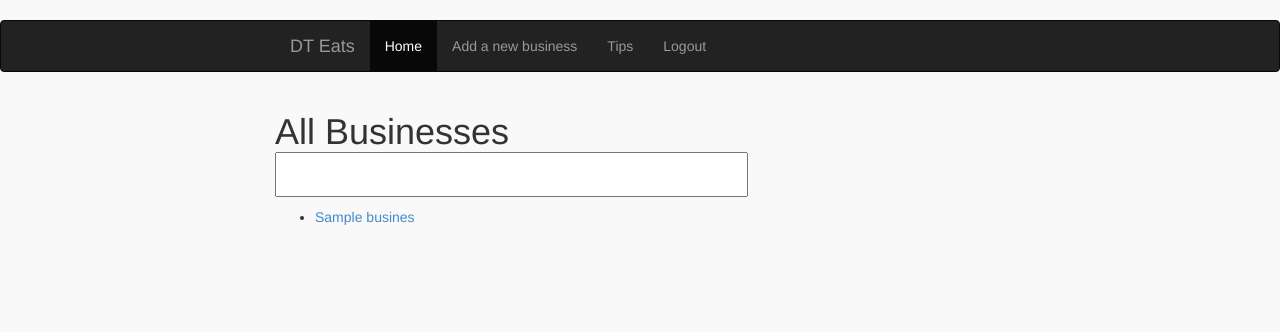
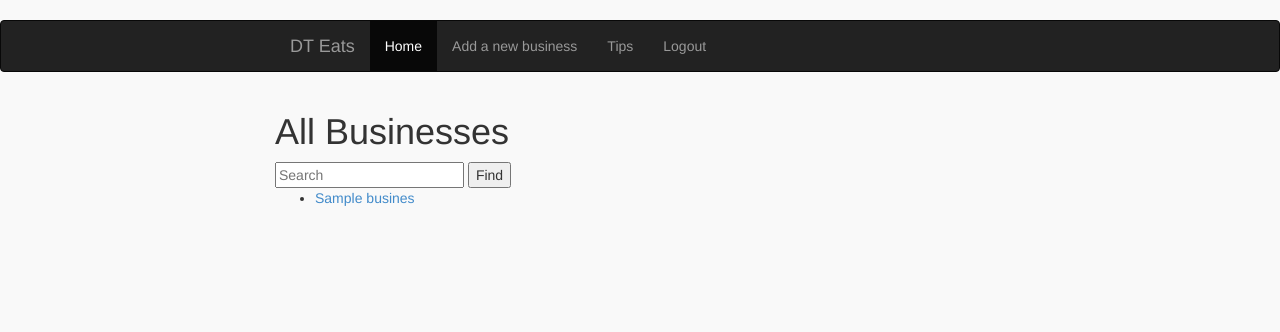
Before and after one commit to dtraleigh/dt_eats, a Django app: template templates/main.html in a window 1280 px wide. Shown: the top 332 px of the page. Run offline with Django 3.2, Linux system fonts and the light colour scheme; the template is opened without the code that fills it: most values are stand-ins (such as "Sample title", 1, 10 or a date in 2020); some libraries are stand-ins or nearby versions.

Commit message:
Replaced former list search with List.js

```diff
--- a/templates/main.html
+++ b/templates/main.html
@@ -1,15 +1,9 @@
 {% extends "base-admin.html" %}
 
 {% block content %}
-<!--
-Actions to offer here:
-Business quick search -> Result takes me to the edit business page
-Quick action menu on a result
- - Add Outdoor Seating
- - Remove Outdoor Seating
--->
+
 <div class="container">
-  <div class="row">
+  <div class="row" id="business_list">
     {% if messages %}
     <div class="alert alert-success" role="alert">
           {% for message in messages %}
@@ -18,10 +12,14 @@
     </div>
     {% endif %}
     <h1 id="header">All Businesses</h1>
+    <input class="search" placeholder="Search" />
+    <button class="sort" data-sort="business_name">
+      Find
+    </button>
 
-    <ul id="list">
+    <ul class="list">
       {%for business in all_businesses%}
-        <li><a href="/manage/edit/{{business.id}}">{{business.name}}</a></li>
+        <li><a href="/manage/edit/{{business.id}}" class="business_name">{{business.name}}</a></li>
       {%endfor%}
     <ul>
   </div>
```
Also changed, not shown: templates/base-admin.html (+11 -32 lines).
